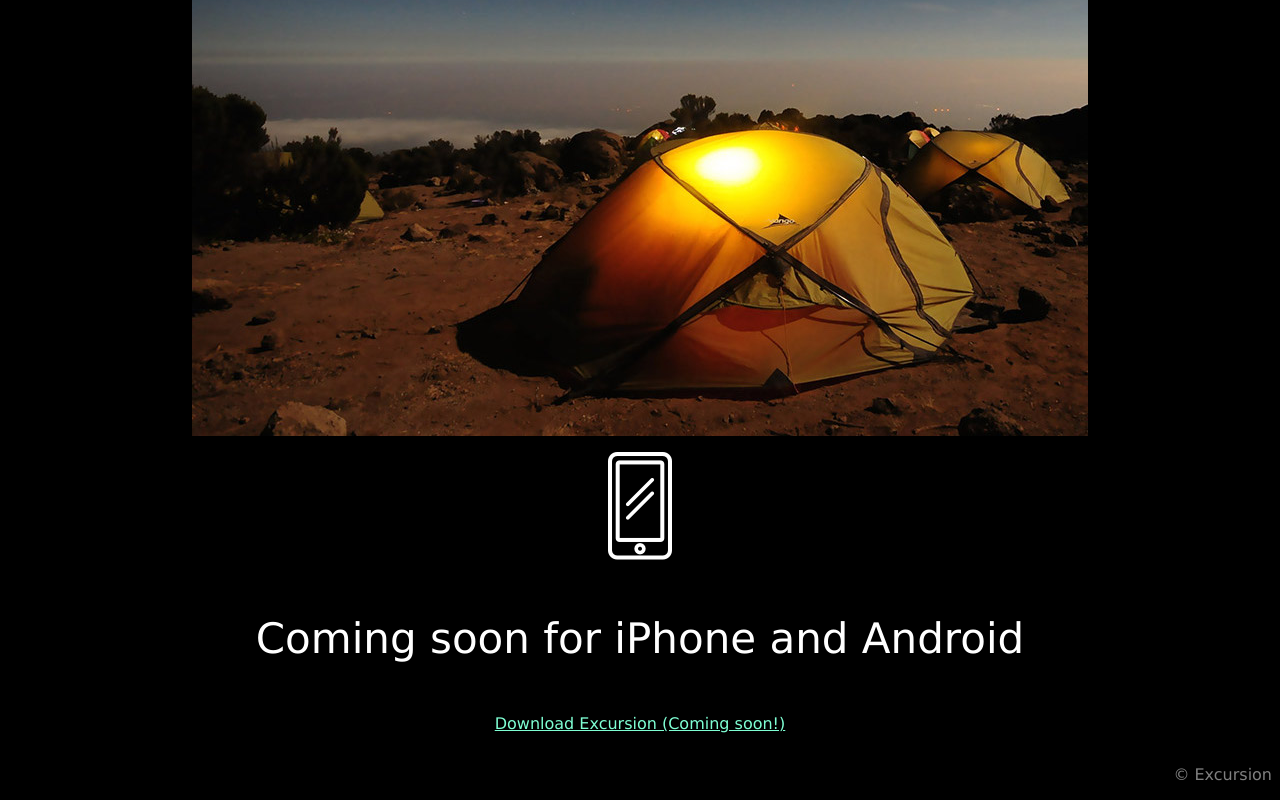
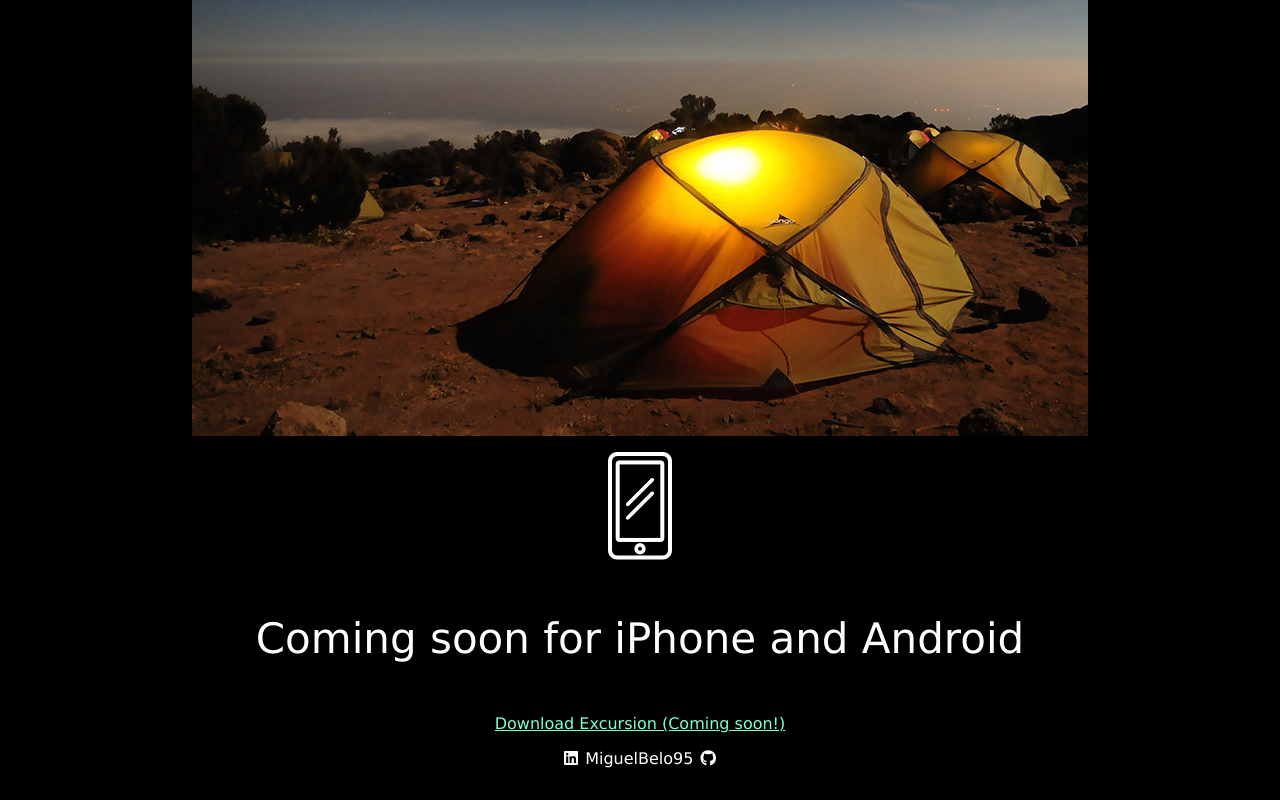
Before and after one commit to MiguelBelo95/Codeacademy, a plain HTML site: page Excursion/index.html in a window 1280 px wide. Shown: the part 628-1428 px from the top of the page. After the commit the page ends 1404 px from the top, so only its background shows below. Drawn offline with Linux system fonts and the light colour scheme.

Commit message:
Adding stylised Footer

```diff
--- a/Excursion/index.html
+++ b/Excursion/index.html
@@ -5,6 +5,11 @@
     <link rel="stylesheet" href="./resources/css/style.css" type="text/css" />
     <meta charset="UTF-8" />
     <meta name="viewport" content="width=device-width, initial-scale=1.0" />
+    <script
+      src="https://kit.fontawesome.com/4c536a6bd5.js"
+      crossorigin="anonymous"
+      defer
+    ></script>
   </head>
   <body>
     <div class="header">
@@ -27,8 +32,10 @@
       <h2>Coming soon for iPhone and Android</h1>
       <p><a href="#">Download Excursion (Coming soon!)</a></p>
     </div>
-    <div class="footer">
-      <p>© Excursion</p>
-    </div>
+    <footer>
+      <a id="anchor" href="https://www.linkedin.com/in/josemiguelbelo/"><i class="fab fa-linkedin"></i></a>
+      <span>MiguelBelo95</span>
+      <a id="anchor" href="https://github.com/MiguelBelo95">  <i class="fab fa-github"></i></a>
+    </footer>
   </body>
 </html>
--- a/Excursion/resources/css/style.css
+++ b/Excursion/resources/css/style.css
@@ -50,3 +50,16 @@ a {
   text-align: right;
   color: gray;
 }
+
+#anchor {
+  text-decoration: none;
+  color: white;
+  padding: 0px 2px;
+
+}
+.fab {
+  transition: transform 0.3s ease-in-out;
+}
+.fab:hover {
+  transform: rotate(360deg)scale(1.2);
+}
```
